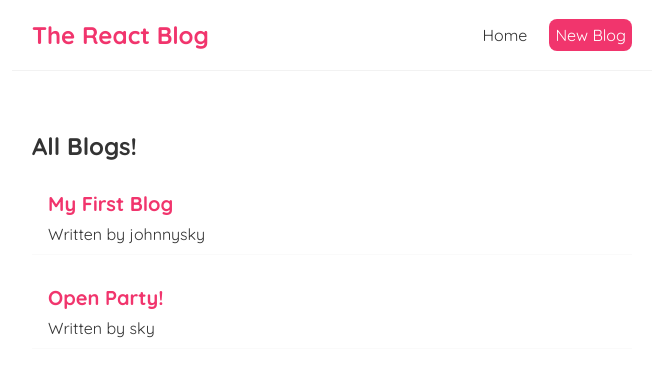
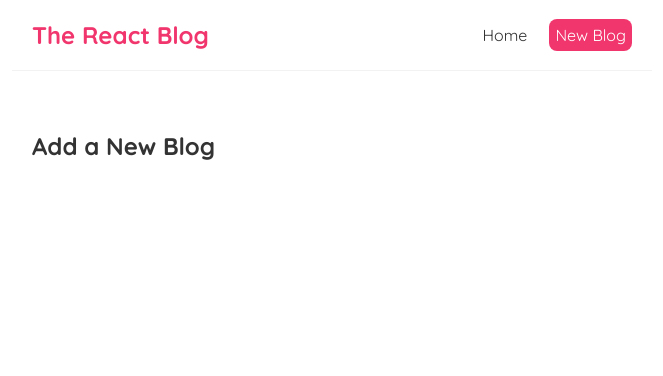
Before and after one commit to Johnnysky2700/react-blog, a React (Create React App) app: page /Create in a window 1280 px wide. Shown: the top 376 px of the page, without its empty margins (308-971 px from the left). Built offline with nearby package versions, Linux system fonts and the light colour scheme; data requests are answered from the project's data file.

Commit message:
More Routes & Exact Matches

```diff
--- a/src/App.js
+++ b/src/App.js
@@ -1,6 +1,7 @@
 import Navbar from './Navbar';
 import Home from './Home';
 import { BrowserRouter as Router, Route, Switch } from 'react-router-dom'
+import Create from './create';
 
 function App() {
   return (
@@ -9,8 +10,11 @@
         <Navbar/>
         <div className="content">
         <Switch>
-          <Route path="/">
+          <Route exact path="/">
              <Home/>
+          </Route>
+          <Route path="/Create">
+             <Create/>
           </Route>
         </Switch>
         </div>
--- /dev/null
+++ b/src/create.js
@@ -0,0 +1,9 @@
+const Create = () => {
+    return (
+        <div className="create">
+            <h2>Add a New Blog</h2>
+        </div>
+     );
+}
+
+export default Create;
```
